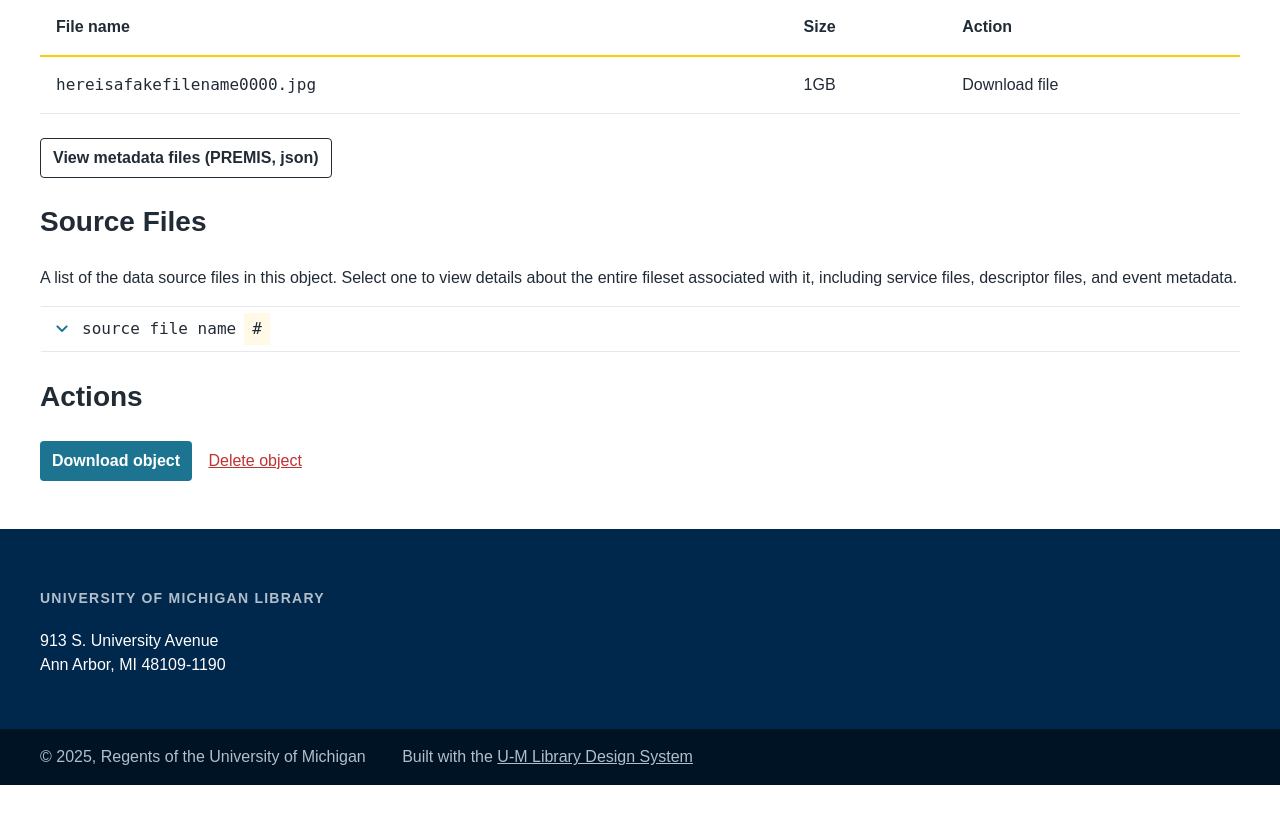
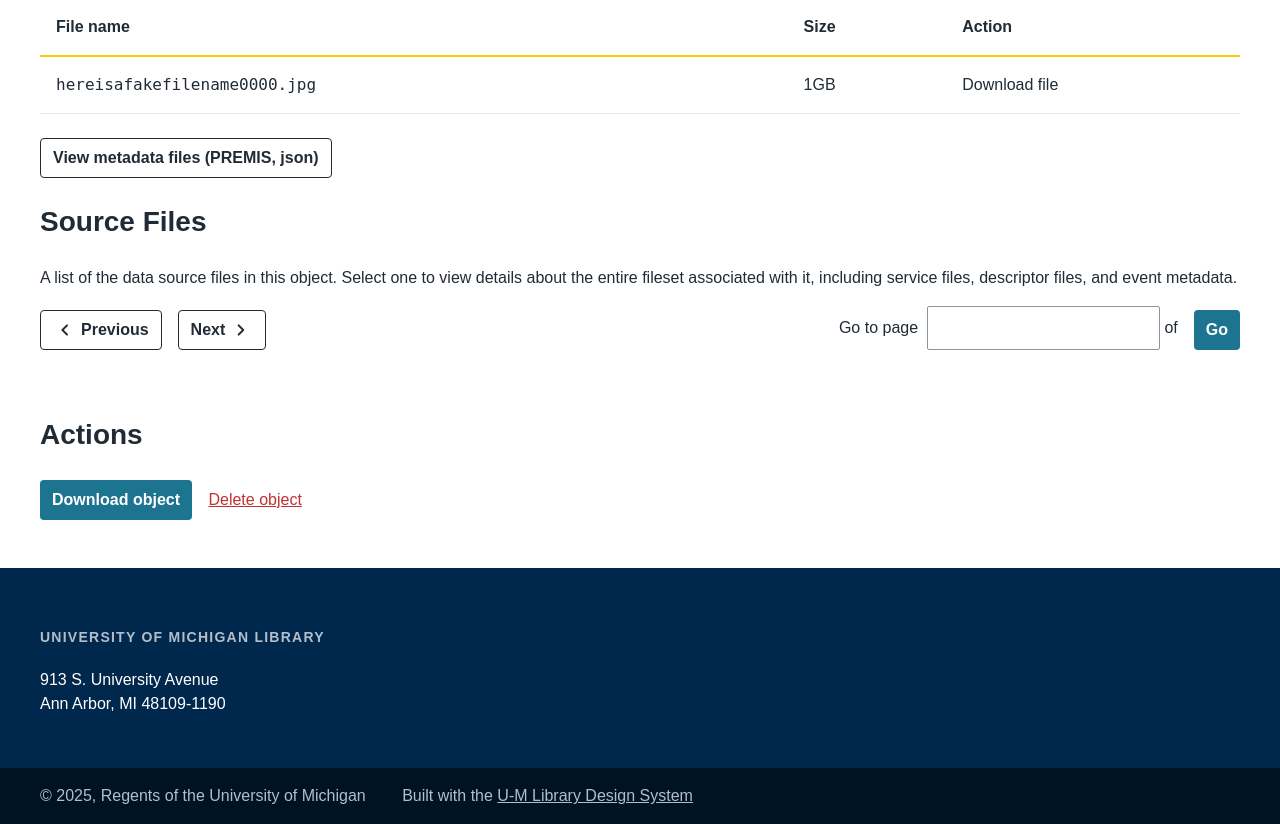
Before and after one commit to mlibrary/dor-console-py, a FastAPI app: template templates/object.html in a window 1280 px wide. Shown: the part 783-1607 px from the top of the page. Before the commit the page ends 1568 px from the top, so only its background shows below. Run offline with FastAPI, Linux system fonts and the light colour scheme; the template is opened without the code that fills it, so the values that code supplies are empty; some libraries are stand-ins or nearby versions; some web fonts are replaced.

Commit message:
Add rough draft of fileset pagination to object detail page

```diff
--- a/templates/object.html
+++ b/templates/object.html
@@ -75,8 +75,10 @@
 <h2>Source Files</h2>
 <p>A list of the data source files in this object. Select one to view details about the entire fileset associated with it, including service files, descriptor files, and event metadata. </p>
 <!--Add the source file loop-->
+<div class="mb-1">
+{% for fileset in filesets_page.items %}
 <details>
-  <summary class="mono">source file name <span class="order-label">#</span></summary>
+  <summary class="mono">source file name <span class="order-label">{{ fileset.order_label }}</span></summary>
   <div class="details-contents-wrapper">
     <h3>About this fileset</h3>
     <dl>
@@ -113,6 +115,89 @@
     <button class="button button--secondary">Download fileset</button>
   </div>
 </details>
+{% endfor %}
+</div>
+<div id="pagination">
+  <div id="data" data-url="{{ request.url }}" data-limit="{{ filesets_page.limit }}" data-total="{{ filesets_page.total_items }}"></div>
+  <div class="input-group-inline">
+    <div class="input-group-inline" style="float: left">
+      <div class="input-container mr-1">
+        <button
+          id="pagePreviousButton"
+          class="button--ghost"
+          {% if filesets_page.previous_offset == -1 %} disabled {% endif %}
+        >
+          <span class="material-symbols-rounded">chevron_backward</span>
+          <span>Previous</span>
+        </button>
+      </div>
+      <div class="input-container">
+        <button
+          id="pageNextButton"
+          class="button--ghost"
+          {% if filesets_page.next_offset == -1 %} disabled {% endif %}
+        >
+          <span>Next</span>
+          <span class="material-symbols-rounded">chevron_right</span>
+        </button>
+      </div>
+    </div>
+    <div class="input-group-inline" style="float: right">
+      <div class="input-container mr-1">
+        <span>
+          Go to page&nbsp;
+          <input
+            type="number"
+            id="pageNumberInput"
+            name="number"
+            min="1"
+            max="{{ filesets_page.total_pages }}"
+            value="{{ filesets_page.index }}"
+            step="1"
+          />
+          of {{ filesets_page.total_pages }}
+        </span>
+      </div>
+      <div class="input-container">
+        <button id="pageGoButton" class="button--primary">Go</button>
+      </div>
+    </div>
+  </div>
+</div>
+<script>
+  const dataElem = document.getElementById("data");
+  const urlString = dataElem.dataset.url;
+  const limit = Number(dataElem.dataset.limit);
+  const total = Number(dataElem.dataset.total);
+
+  const url = new URL(urlString);
+  const path = url.pathname;
+  const searchParams = new URLSearchParams(url.search);
+  const currentStart = Number(searchParams.get("fileset_start") ?? 0);
+  console.log(searchParams.toString())
+  console.log(currentStart)
+
+  document.getElementById('pagePreviousButton').onclick = function() {
+    if (currentStart <= 0) return;
+    searchParams.set("fileset_start", currentStart - limit > 0 ? currentStart - limit : 0);
+    window.location.href = path + "?" + searchParams.toString();
+  };
+
+  document.getElementById('pageNextButton').onclick = function() {
+    console.log("next click")
+    if (currentStart + limit > total) return;
+    searchParams.set("fileset_start", currentStart + limit);
+    window.location.href = path + "?" + searchParams.toString();
+  };
+
+  document.getElementById('pageGoButton').onclick = function() {
+    const pageNumValue = document.getElementById("pageNumberInput").value;
+    const start = limit * (Number(pageNumValue) - 1);
+    searchParams.set("fileset_start", start)
+    window.location.href = path + "?" + searchParams.toString()
+  };
+</script>
+
 
 <h2>Actions</h2>
 <button class="button button--primary">Download object</button>
```
